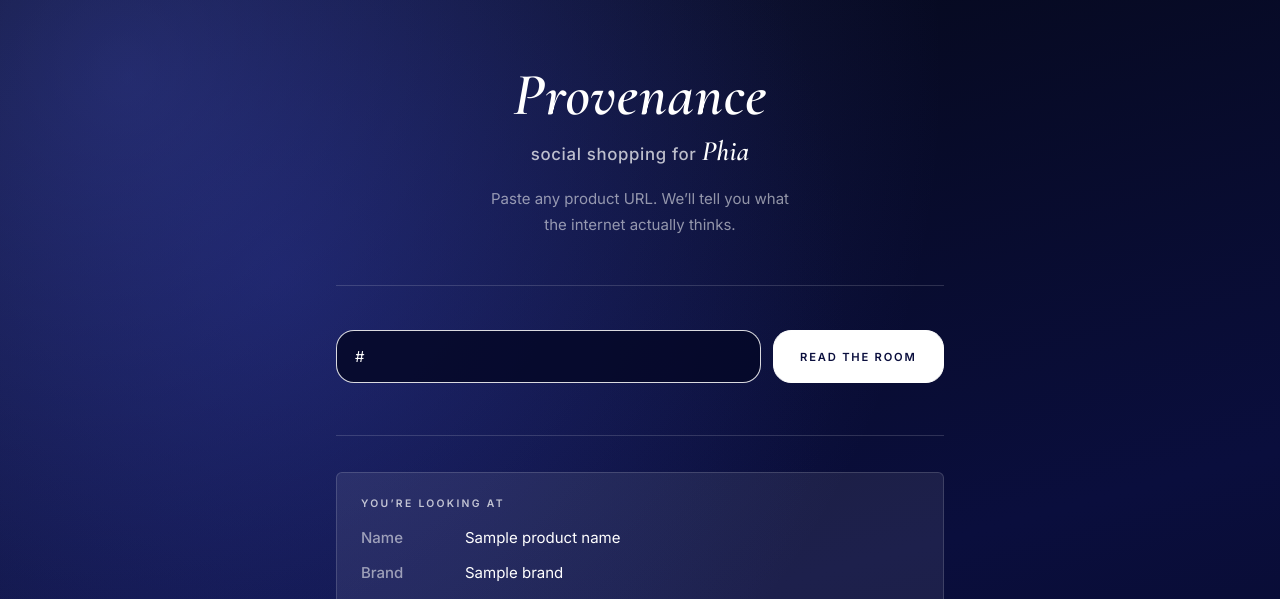
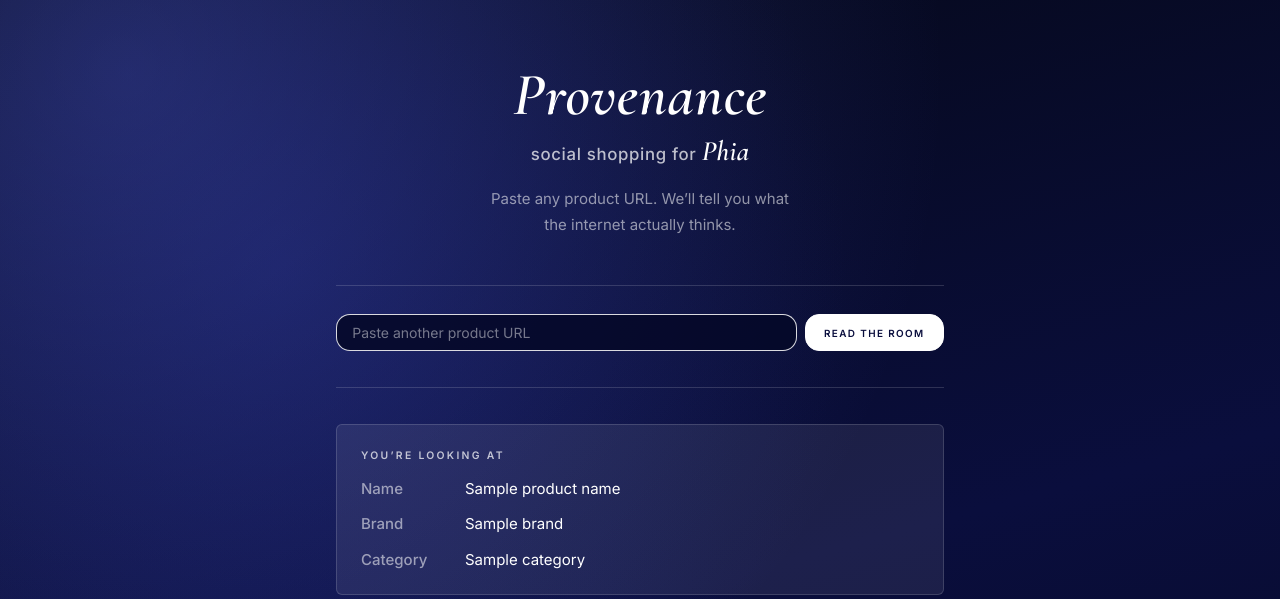
Before and after one commit to ezinne0/provenance, a Flask app: template templates/index.html in a window 1280 px wide. Shown: the top 599 px of the page. Run offline with Flask 3, Linux system fonts and the light colour scheme; the template is opened without the code that fills it: most values are stand-ins (such as "Sample title", 1, 10 or a date in 2020); grey boxes marked "Sample" are stand-in pictures; some libraries are stand-ins or nearby versions.

Commit message:
CTA after inital product lookup

```diff
--- a/static/style.css
+++ b/static/style.css
@@ -220,6 +220,40 @@
 .search-form__submit:disabled {
   opacity: 0.65;
   cursor: wait;
+}
+
+/* After results: compact URL row only (no extra chrome) */
+.search-panel--after-results {
+  padding: clamp(1rem, 4vw, 1.75rem) 0;
+}
+
+.search-form--compact .search-form__row {
+  flex-wrap: nowrap;
+  gap: 0.5rem;
+}
+
+.search-form--compact .search-form__input {
+  padding: 0.55rem 0.95rem;
+  font-size: 0.875rem;
+  border-radius: 14px;
+}
+
+.search-form--compact .search-form__submit {
+  padding: 0.55rem 1.15rem;
+  font-size: 0.62rem;
+  letter-spacing: 0.14em;
+  border-radius: 14px;
+}
+
+@media (max-width: 32rem) {
+  .search-form--compact .search-form__row {
+    flex-wrap: wrap;
+  }
+
+  .search-form--compact .search-form__submit {
+    flex: 1 1 auto;
+    min-width: min(100%, 12rem);
+  }
 }
 
 .visually-hidden {
--- a/templates/index.html
+++ b/templates/index.html
@@ -42,11 +42,36 @@
         </p>
       </header>
 
-      <section class="search-panel" aria-label="Analyze a product URL">
+      <section
+        class="search-panel{% if summary is defined %} search-panel--after-results{% endif %}"
+        aria-label="Analyze a product URL"
+      >
         {% if error_message %}
         <p class="banner banner--error" role="alert">{{ error_message }}</p>
         {% endif %}
 
+        {% if summary is defined %}
+        <form
+          class="search-form search-form--compact"
+          method="post"
+          action="{{ url_for('analyze') }}"
+        >
+          <label class="visually-hidden" for="url-repeat">Product URL</label>
+          <div class="search-form__row">
+            <input
+              class="search-form__input"
+              type="url"
+              name="url"
+              id="url-repeat"
+              placeholder="Paste another product URL"
+              autocomplete="url"
+              value=""
+              required
+            />
+            <button class="search-form__submit" type="submit">Read the room</button>
+          </div>
+        </form>
+        {% else %}
         <form class="search-form" method="post" action="{{ url_for('analyze') }}">
           <label class="visually-hidden" for="url">Product URL</label>
           <div class="search-form__row">
@@ -63,6 +88,7 @@
             <button class="search-form__submit" type="submit">Read the room</button>
           </div>
         </form>
+        {% endif %}
       </section>
 
       {% if summary is defined %}
@@ -161,10 +187,10 @@
 
     <script>
       (function () {
-        var form = document.querySelector(".search-form");
         var overlay = document.getElementById("loading-overlay");
+
+        function wireFormSubmit(form) {
           if (!form || !overlay) return;
-
           form.addEventListener("submit", function () {
             if (!form.reportValidity()) return;
 
@@ -180,6 +206,9 @@
             var btn = form.querySelector('button[type="submit"]');
             if (btn) btn.disabled = true;
           });
+        }
+
+        document.querySelectorAll(".search-form").forEach(wireFormSubmit);
       })();
     </script>
   </body>
```
Lines whose indentation alone changed are shown as unchanged.
